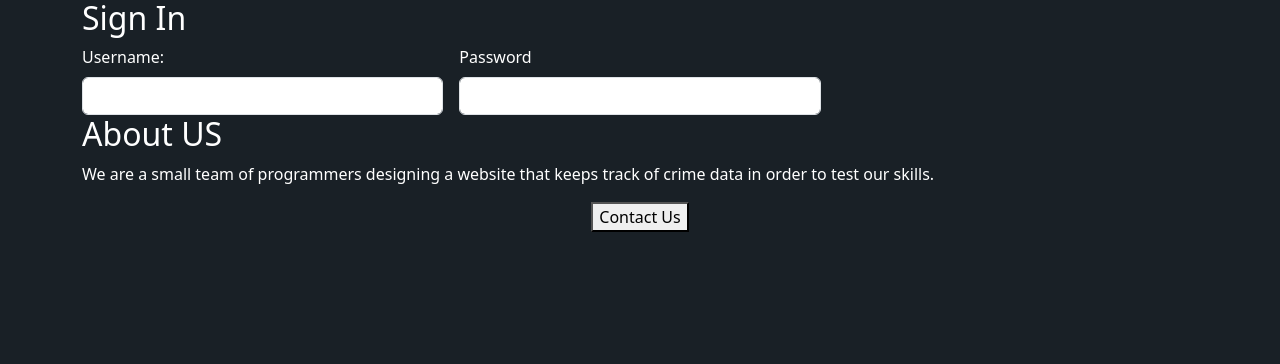
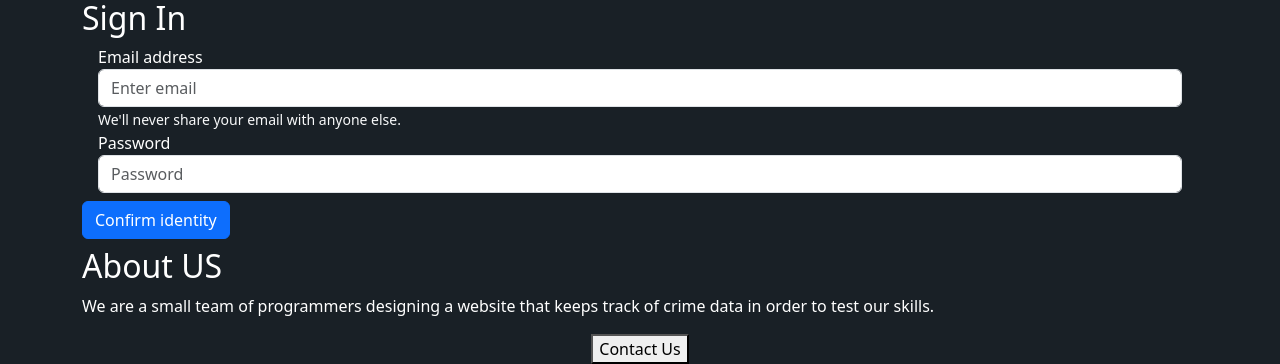
Before and after one commit to Shugo0016/crime_database_website, a Flask app: page / in a window 1280 px wide. Shown: the part 457-821 px from the top of the page. Before the commit the page ends 689 px from the top, so only its background shows below. Run offline with Flask 2, Linux system fonts and the light colour scheme.

Commit message:
HTML changes

```diff
--- /dev/null
+++ b/templates/category.html
@@ -0,0 +1 @@
+hello world
--- a/templates/home.html
+++ b/templates/home.html
@@ -27,22 +27,19 @@
       <p> Welcome to Crime DB, where you can access relevant information pertaining to your case or officer. </p>
       <img class ="img-fluid" id="banner"  src=https://crimedatabasewebsite.kayaerol.repl.co/static/fingerprint.jpg>
       <h2>Sign In</h2>
-      <form class="row g-3 needs-validation" novalidate>
-        <div class="col-md-4">
-          <label for="validationCustom01" class="form-label">Username:</label>
-          <input type="text" class="form-control" id="validationCustom01">
-          <div class="valid-feedback">
-            Looks good!
+        <form class="form-inline">
+          <div class="form-group mx-sm-3 ">
+            <label for="exampleInputEmail1">Email address</label>
+            <input type="email" class="form-control" id="exampleInputEmail1"             aria-describedby="emailHelp" placeholder="Enter email">
+            <small id="emailHelp" class="form-text text-light" >We'll never                 share your email with anyone else.</small>
           </div>
-        </div>
-        <div class="col-md-4">
-          <label for="validationCustom02" class="form-label">Password</label>
-          <input type="text" class="form-control" id="validationCustom02" value="" required>
-          <div class="valid-feedback">
-            Looks good!
+          <div class="form-group mx-sm-3 mb-2">
+            <label for="inputPassword2" class="sr-only">Password</label>
+            <input type="password" class="form-control" id="inputPassword2" placeholder="Password">
           </div>
-        </div>
-      </form>
+          <button type="submit" class="btn btn-primary mb-2">Confirm identity</button>
+        </form>
+
       <h2>About US</h2>
       <p>We are a small team of programmers designing a website that keeps track of crime data in order to test our skills.</p>
       <div style ="text-align:center;">
```
